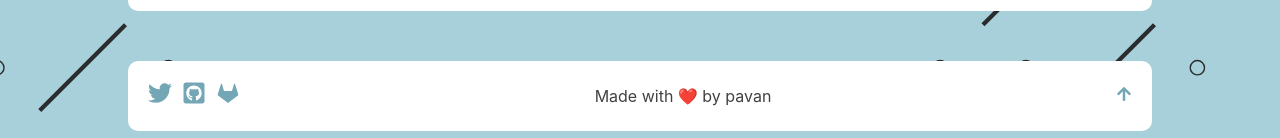
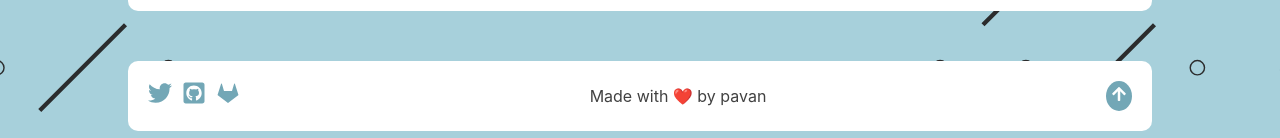
Before and after one commit to pavandot/Portfolio-old, a React (Create React App) app: page / in a window 1280 px wide. In both pictures the pointer is over the link 1123 px from the left and 2013 px from the top of the page. Shown: the part 1918-2056 px from the top of the page. Built offline with nearby package versions, Linux system fonts and the light colour scheme.

Commit message:
added style

```diff
--- a/src/pages/About/About.css
+++ b/src/pages/About/About.css
@@ -47,6 +47,7 @@
 	justify-content: start;
 	align-items: center;
 	padding: 10px;
+	font-weight: 600;
 }
 
 .about-skills li span {
--- a/src/pages/Projects/Projects.css
+++ b/src/pages/Projects/Projects.css
@@ -136,6 +136,7 @@
 	.project-tech {
 		margin: 0px;
 		margin-top: 30px;
+		display: none;
 	}
 	.project-btn-group {
 		margin-top: 30px;
--- a/src/pages/contact/Contact.css
+++ b/src/pages/contact/Contact.css
@@ -37,3 +37,18 @@
 		border-radius: 0px;
 	}
 }
+
+.contact-up {
+	transition: all 500ms ease;
+	padding: 5px;
+}
+.contact-up:hover {
+	border-radius: 100%;
+	color: #fff;
+}
+.contact-up-light:hover {
+	background-color: #73a7b6;
+}
+.contact-up-dark:hover {
+	background-color: #213d5c;
+}
--- a/src/pages/contact/Contact.js
+++ b/src/pages/contact/Contact.js
@@ -18,7 +18,7 @@ const Contact = ({ theme }) => {
 			</div>
 			<p>Made with ❤️ by pavan</p>
 			<div>
-				<a href='#navbar-home' className={`${theme ? "contact-me-dark" : "contact-me-light"}`}>
+				<a href='#navbar-home' className={`${theme ? "contact-me-dark contact-up-dark" : "contact-me-light contact-up-light"} contact-up `}>
 					<FaArrowUp />
 				</a>
 			</div>
```
